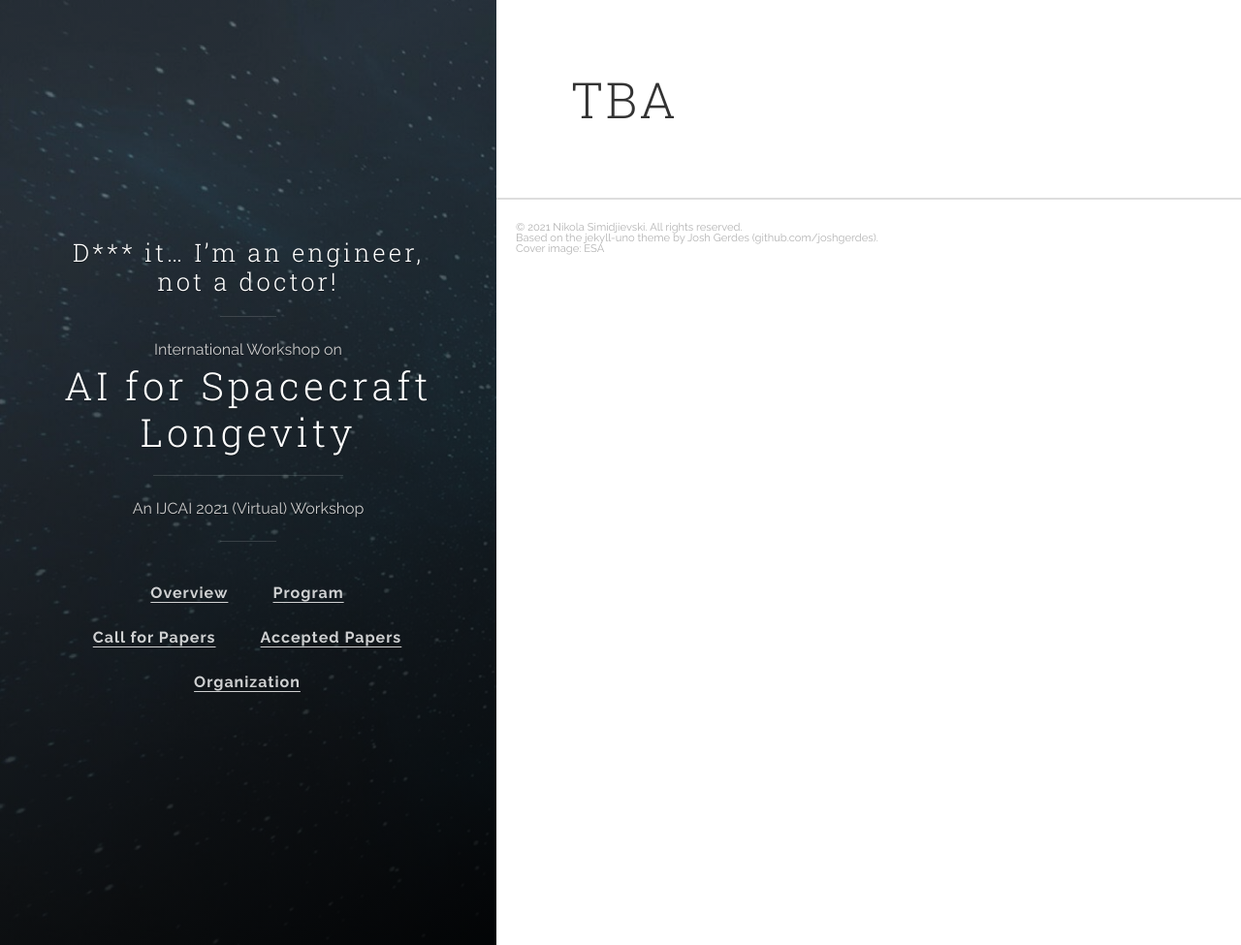
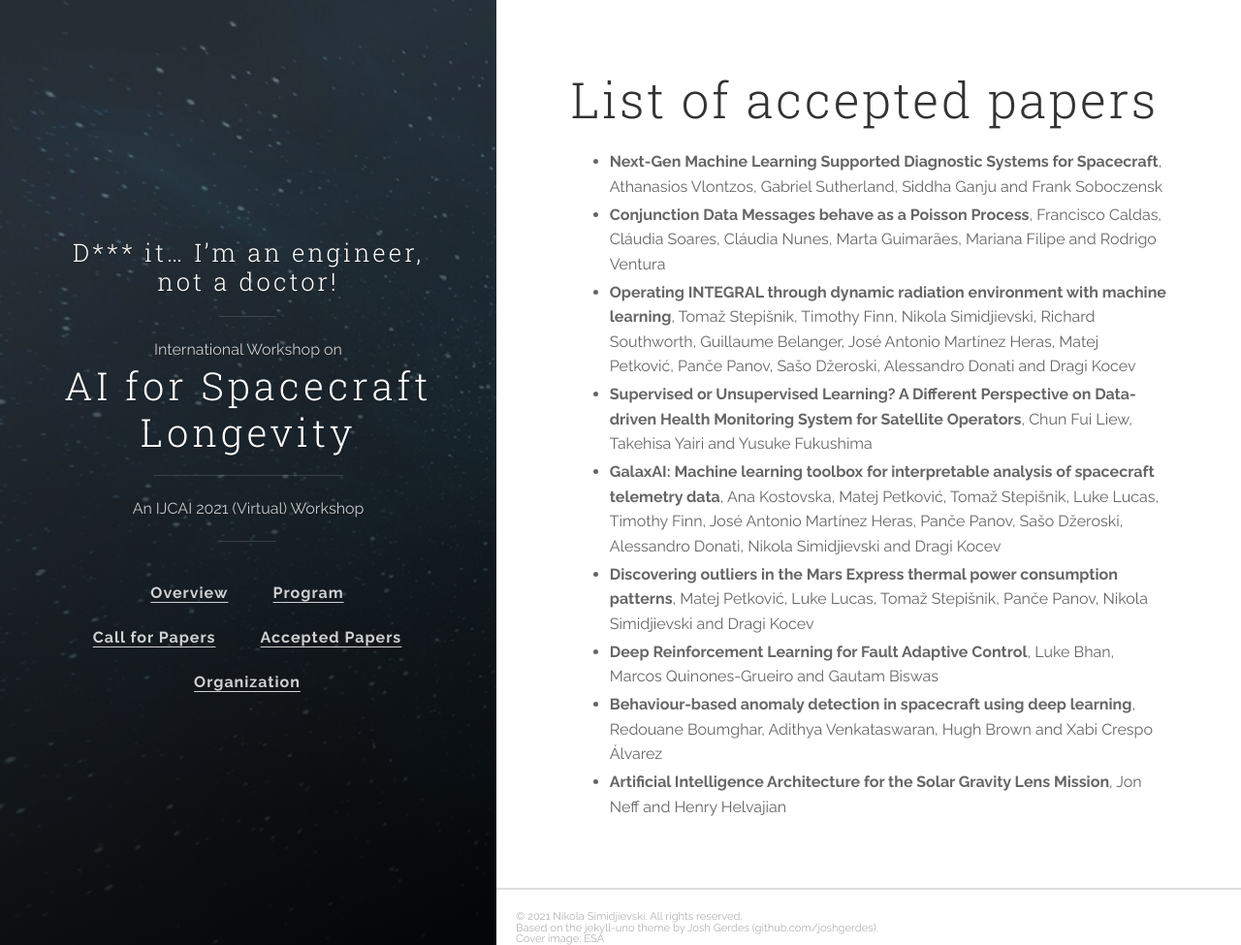
Before and after one commit to ai4spacecraft/ai4spacecraft.github.io, a Jekyll site: the page built from accepted.md, in a window 1280 px wide and 975 px high. Shown: the whole window at 97% size. Built offline with Jekyll 4.4.1, drawn with Linux system fonts in a browser that asks for light colours.

Commit message:
Update accepted.md

```diff
--- a/accepted.md
+++ b/accepted.md
@@ -1,5 +1,15 @@
 ---
 layout: post
-title:  "TBA"
+title:  "List of accepted papers"
+---
 
----
+
+- **Next-Gen Machine Learning Supported Diagnostic Systems for Spacecraft**, Athanasios Vlontzos, Gabriel Sutherland, Siddha Ganju and Frank Soboczensk
+- **Conjunction Data Messages behave as a Poisson Process**, Francisco Caldas, Cláudia Soares, Cláudia Nunes, Marta Guimarães, Mariana Filipe and Rodrigo Ventura
+- **Operating INTEGRAL through dynamic radiation environment with machine learning**, Tomaž Stepišnik, Timothy Finn, Nikola Simidjievski, Richard Southworth, Guillaume Belanger, José Antonio Martínez Heras, Matej Petković, Panče Panov, Sašo Džeroski, Alessandro Donati and Dragi Kocev
+- **Supervised or Unsupervised Learning? A Different Perspective on Data-driven Health Monitoring System for Satellite Operators**, Chun Fui Liew, Takehisa Yairi and Yusuke Fukushima
+- **GalaxAI: Machine learning toolbox for interpretable analysis of spacecraft telemetry data**, Ana Kostovska, Matej Petković, Tomaž Stepišnik, Luke Lucas, Timothy Finn, José Antonio Martínez Heras, Panče Panov, Sašo Džeroski, Alessandro Donati, Nikola Simidjievski and Dragi Kocev
+- **Discovering outliers in the Mars Express thermal power consumption patterns**, Matej Petković, Luke Lucas, Tomaž Stepišnik, Panče Panov, Nikola Simidjievski and Dragi Kocev
+- **Deep Reinforcement Learning for Fault Adaptive Control**, Luke Bhan, Marcos Quinones-Grueiro and Gautam Biswas
+- **Behaviour-based anomaly detection in spacecraft using deep learning**, Redouane Boumghar, Adithya Venkataswaran, Hugh Brown and Xabi Crespo Álvarez
+- **Artificial Intelligence Architecture for the Solar Gravity Lens Mission**, Jon Neff and Henry Helvajian
```
